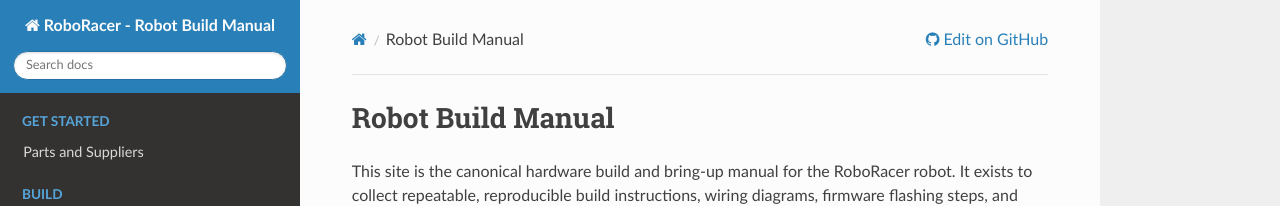
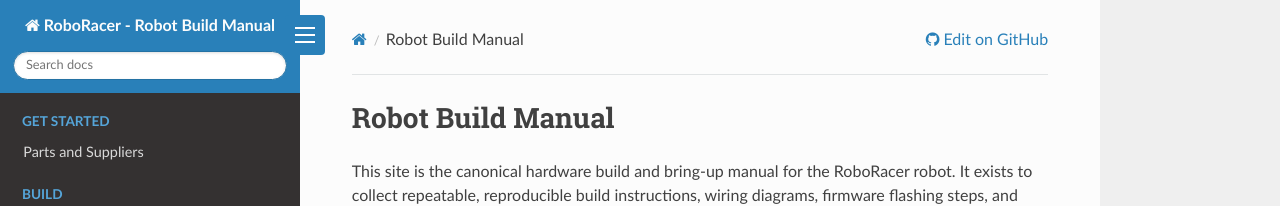
Before and after one commit to wsu-roboracer/robot-build-manual, a Sphinx documentation site: the page built from docs/index.rst, in a window 1280 px wide. Shown: the top 206 px of the page. Built offline with Sphinx 7.4.7 and the Read the Docs theme 3.1.0, drawn with Linux system fonts in a browser that asks for light colours.

Commit message:
Update sidebar toggle styling and behavior
Replace the inline hamburger toggle with a fixed floating button and CSS-generated three-line icon. When the sidebar is collapsed, the nav is hidden completely and the toggle shifts to the left edge so the content expands cleanly.

```diff
--- a/docs/_static/css/custom.css
+++ b/docs/_static/css/custom.css
@@ -1,29 +1,35 @@
 /* Sidebar toggle button */
-.sidebar-toggle span {
-    display: block;
-    width: 20px;
-    height: 2px;
-    margin: 4px auto;
-    background: white;
+#sidebar-toggle {
+    position: fixed;
+    top: 15px;
+    left: 285px;
+    z-index: 99999;
+    width: 40px;
+    height: 40px;
+    background: #2980b9;
+    color: white;
+    border: none;
+    border-radius: 4px;
+    cursor: pointer;
+    font-size: 0;
 }
 
-    .sidebar-toggle:hover {
-        background: #1f6f9f;
+    /* Three horizontal lines */
+    #sidebar-toggle::before {
+        content: "";
+        position: absolute;
+        left: 10px;
+        top: 12px;
+        width: 20px;
+        height: 2px;
+        background: white;
+        box-shadow: 0 7px 0 white, 0 14px 0 white;
     }
-
-
-/* Smooth animation */
-.wy-nav-side,
-.wy-nav-content-wrap {
-    transition: all 0.25s ease;
-}
-
 
 /* Hide sidebar */
 body.sidebar-collapsed .wy-nav-side {
-    left: -300px;
+    display: none;
 }
-
 
 /* Expand content */
 body.sidebar-collapsed .wy-nav-content-wrap {
@@ -33,3 +39,8 @@
 body.sidebar-collapsed .wy-nav-content {
     max-width: none;
 }
+
+/* Move button to left edge when sidebar is hidden */
+body.sidebar-collapsed #sidebar-toggle {
+    left: 15px;
+}
--- a/docs/_static/js/custom.js
+++ b/docs/_static/js/custom.js
@@ -1,16 +1,13 @@
 // Custom JavaScript for Robot Build Manual
 document.addEventListener("DOMContentLoaded", function () {
-    const body = document.body;
+    const button = document.createElement("button");
 
-    const button = document.createElement("button");
-    button.className = "sidebar-toggle";
-    button.setAttribute("aria-label", "Toggle navigation");
-    button.setAttribute("title", "Toggle navigation");
-    button.innerHTML = "<span></span><span></span><span></span>";
+    button.id = "sidebar-toggle";
+    button.textContent = "MENU";
 
     document.body.appendChild(button);
 
     button.addEventListener("click", function () {
-        body.classList.toggle("sidebar-collapsed");
+        document.body.classList.toggle("sidebar-collapsed");
     });
 });
```
